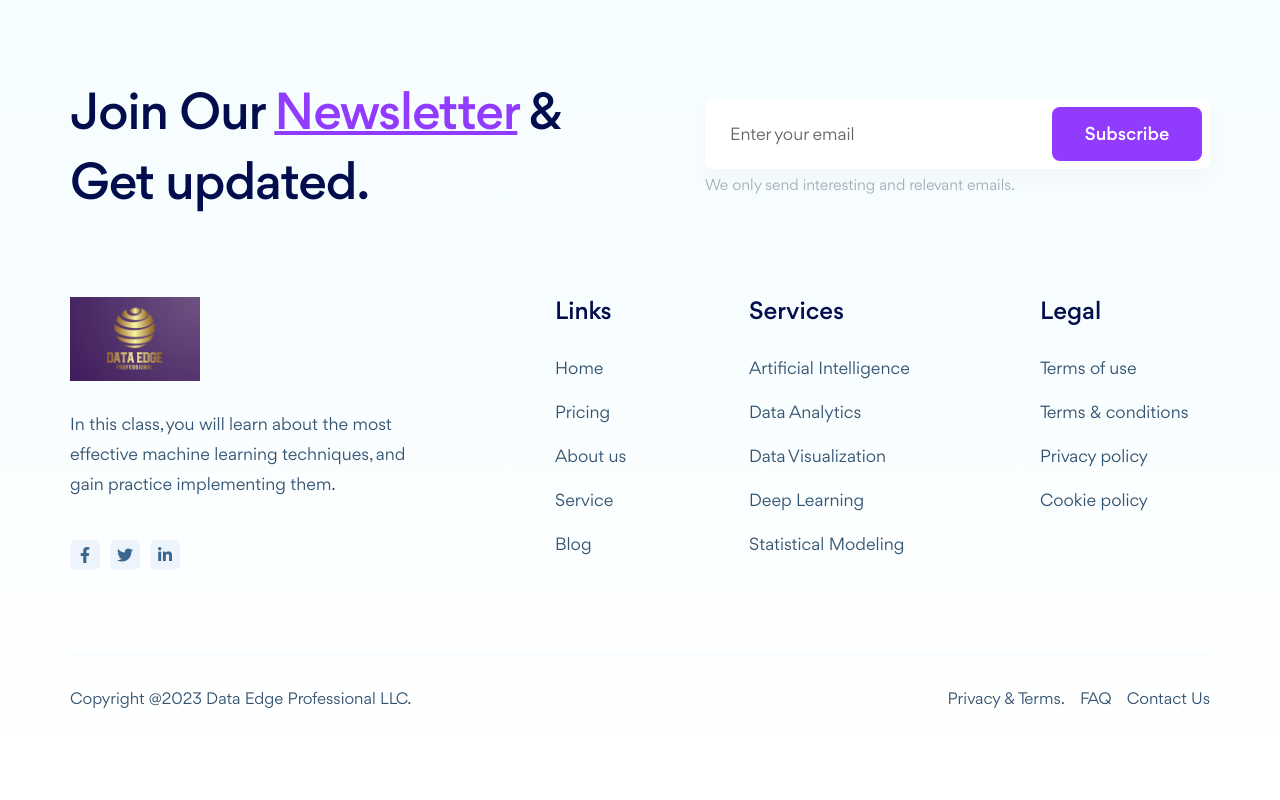
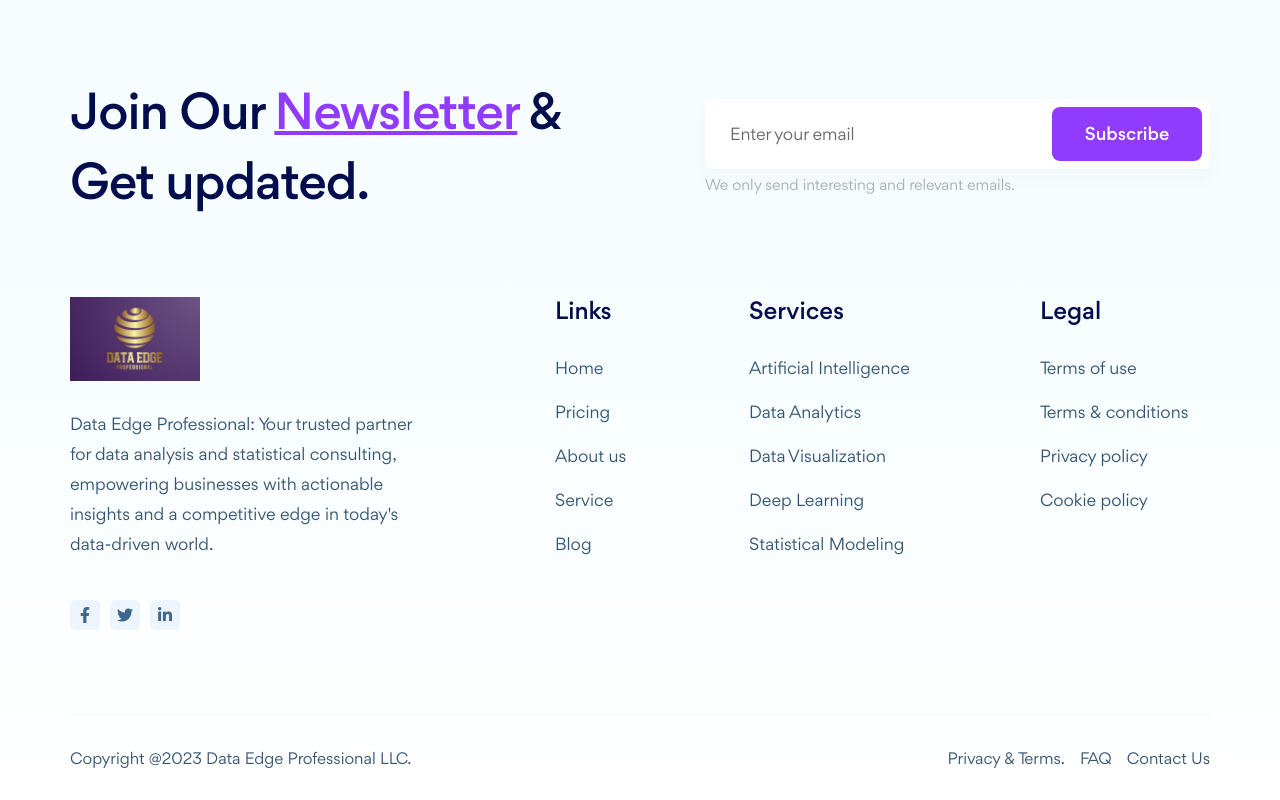
Before and after one commit to hsafarik/dataedgepro, a plain HTML site: page service-details-V1.html in a window 1280 px wide. Shown: the part 4355-5155 px from the top of the page. Before the commit the page ends 5095 px from the top, so only its background shows below. Drawn offline with Linux system fonts and the light colour scheme.

Commit message:
Update service-details-V1.html

```diff
--- a/service-details-V1.html
+++ b/service-details-V1.html
@@ -489,7 +489,8 @@
 						<div class="row">
 							<div class="col-lg-4 footer-intro mb-40">
 								<div class="logo"><a href="index.html"><img src="images/logo/logo_edgepro.jpg" alt="" width="130"></a></div>
-								<p>In this class, you will learn about the most effective machine learning techniques, and gain practice implementing them.</p>
+								<p>Data Edge Professional: Your trusted partner for data analysis and statistical consulting, empowering businesses
+									with actionable insights and a competitive edge in today's data-driven world. </p>
 								<ul class="d-flex social-icon style-none">
 									<li><a href="#"><i class="fab fa-facebook-f"></i></a></li>
 									<li><a href="#"><i class="fab fa-twitter"></i></a></li>
```
